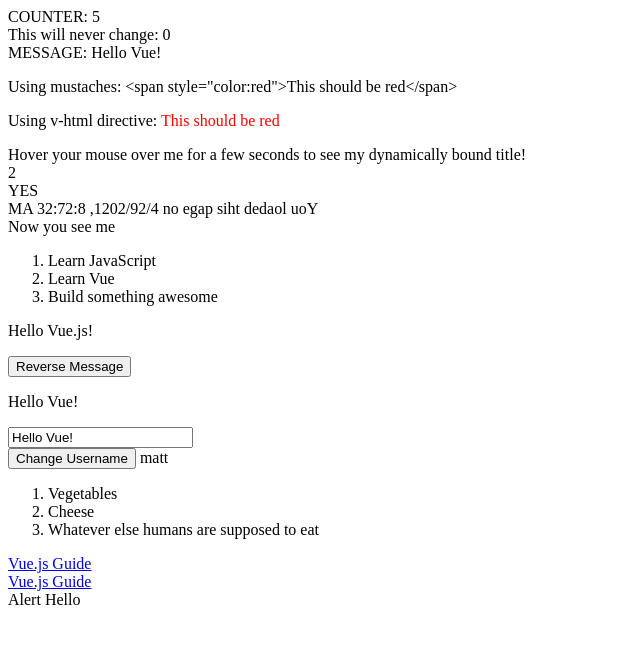
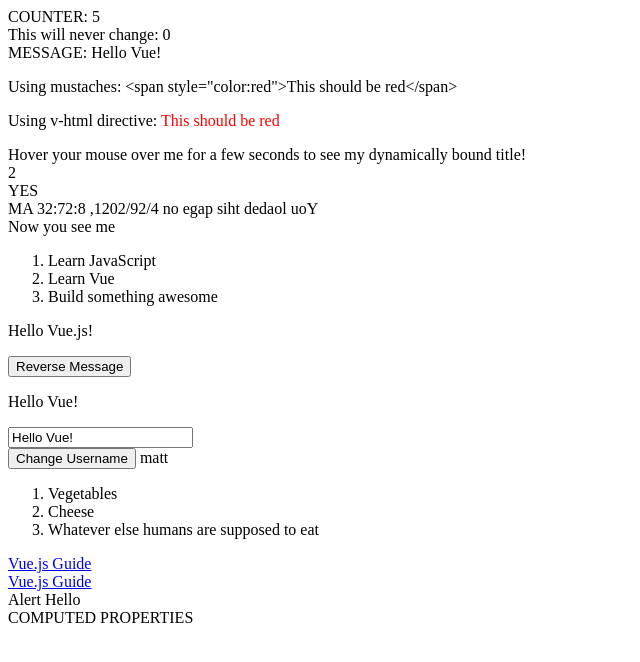
Before and after one commit to javier-pardinas/vue-step-by-step, a Vue app: page / in a window 1280 px wide. Shown: the top 662 px of the page, without its empty margins (0-640 px from the left). Built offline with nearby package versions, Linux system fonts and the light colour scheme.

Commit message:
created computedproperties component and displayed in app

```diff
--- a/src/App.vue
+++ b/src/App.vue
@@ -9,6 +9,7 @@
     <AppSix/>
     <ProfilePage/>
     <TodoList/>
+    <ComputedProperties/>
   </div>
 </template>
 
@@ -22,6 +23,7 @@
 import AppSix from '@/components/AppSix';
 import ProfilePage from '@/components/ProfilePage';
 import TodoList from '@/components/TodoList';
+import ComputedProperties from '@/components/ComputedProperties';
 
 export default {
   name: 'App',
@@ -34,7 +36,8 @@
     AppFive,
     AppSix,
     ProfilePage,
-    TodoList
+    TodoList,
+    ComputedProperties
   },
   created() {
     alert("App Created!");
--- /dev/null
+++ b/src/components/ComputedProperties.vue
@@ -0,0 +1,11 @@
+<template>
+ <div class="computed-properties">
+     COMPUTED PROPERTIES
+ </div>
+</template>
+
+<script>
+export default {
+  name:'ComputedProperties'
+}
+</script>
```
